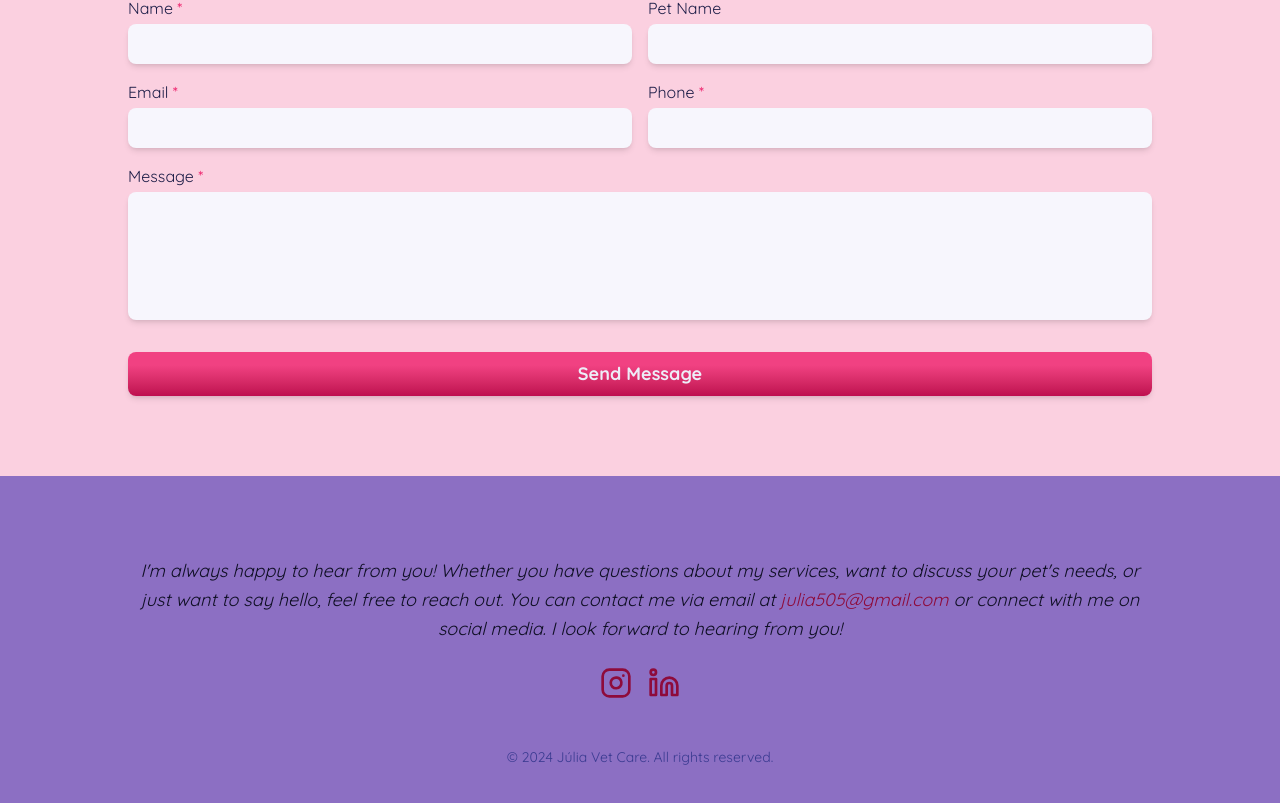
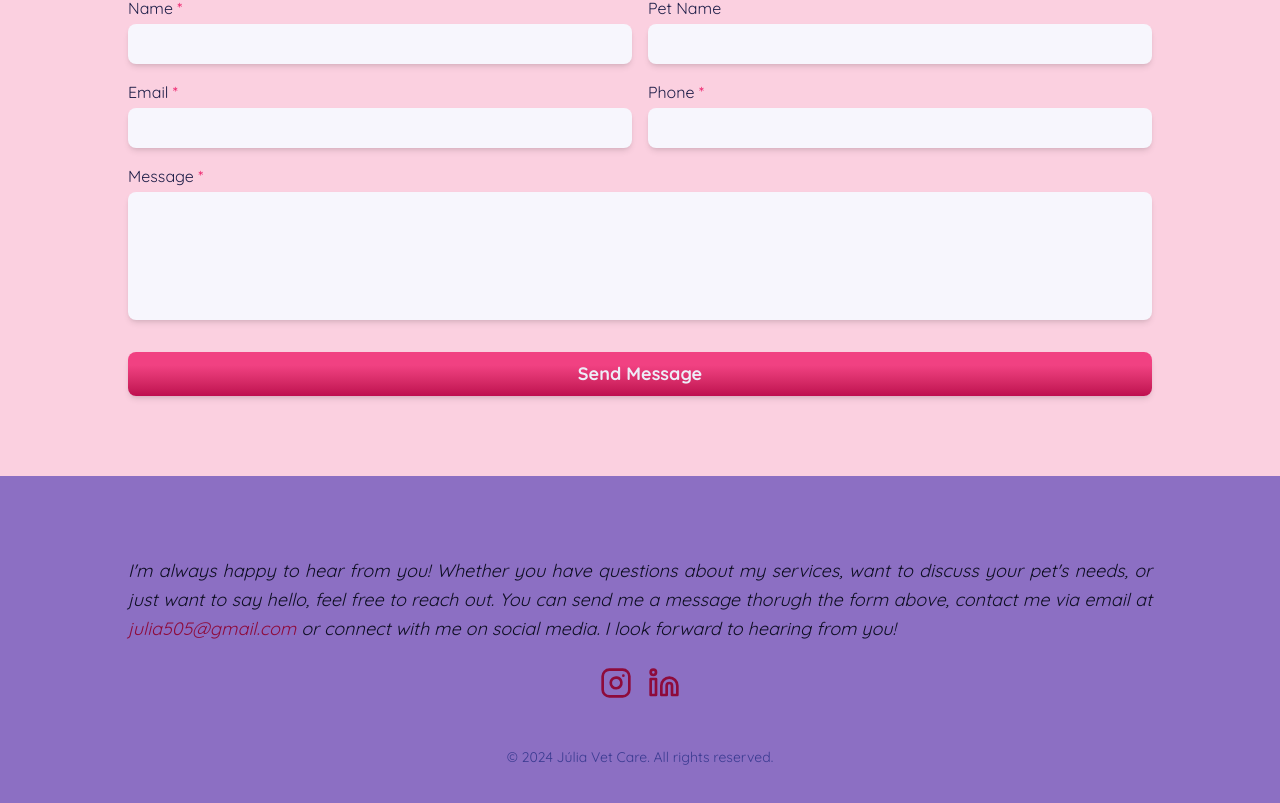
Before and after one commit to kauer3/pet-sitter, a Next.js app: page / in a window 1280 px wide. Shown: the part 2852-3655 px from the top of the page. Built offline with nearby package versions, Linux system fonts and the light colour scheme.

Commit message:
Update footer message

```diff
--- a/app/_components/footer.tsx
+++ b/app/_components/footer.tsx
@@ -4,8 +4,8 @@ export default function Footer() {
   return (
     <footer className="flex flex-col items-center justify-center pt-20 pb-20 gap-12">
       <div className="flex flex-col gap-6 mx-5 max-w-2xs sm:max-w-2xl md:max-w-3xl lg:max-w-5xl text-center">
-        <p className="text-lg text-text-900 leading-relaxed italic grow-2">
-          I'm always happy to hear from you! Whether you have questions about my services, want to discuss your pet's needs, or just want to say hello, feel free to reach out. You can contact me via email at <a href="mailto:julia505@gmail.com" className="text-primary-700 hover:underline">julia505@gmail.com</a> or connect with me on social media. I look forward to hearing from you!
+        <p className="text-lg text-justify text-text-900 leading-relaxed italic grow-2">
+          I'm always happy to hear from you! Whether you have questions about my services, want to discuss your pet's needs, or just want to say hello, feel free to reach out. You can send me a message thorugh the form above, contact me via email at <a href="mailto:julia505@gmail.com" className="text-primary-700 hover:underline">julia505@gmail.com</a> or connect with me on social media. I look forward to hearing from you!
 </p>
         <div className="flex flex-row gap-4 justify-center items-center align-middle text-text-700 leading-relaxed">
           <a href="https://www.instagram.com/julia_vetcare/" target="_blank" rel="noopener noreferrer" className="text-primary-700 hover:text-primary-700">
```
